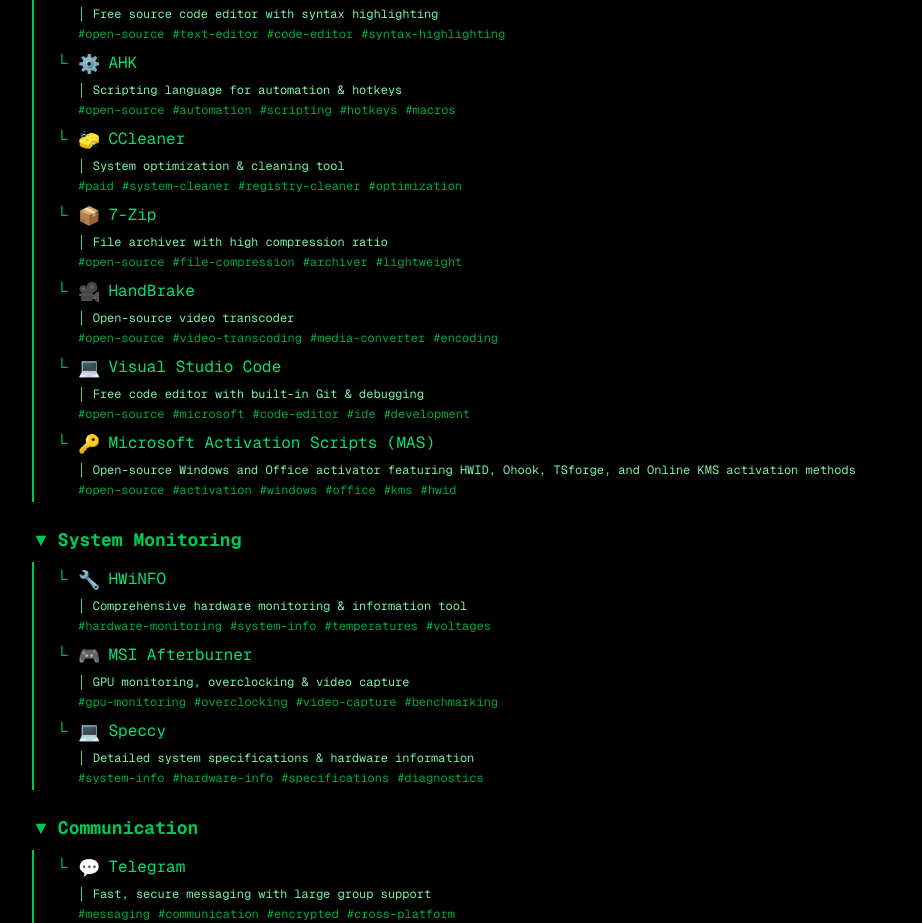
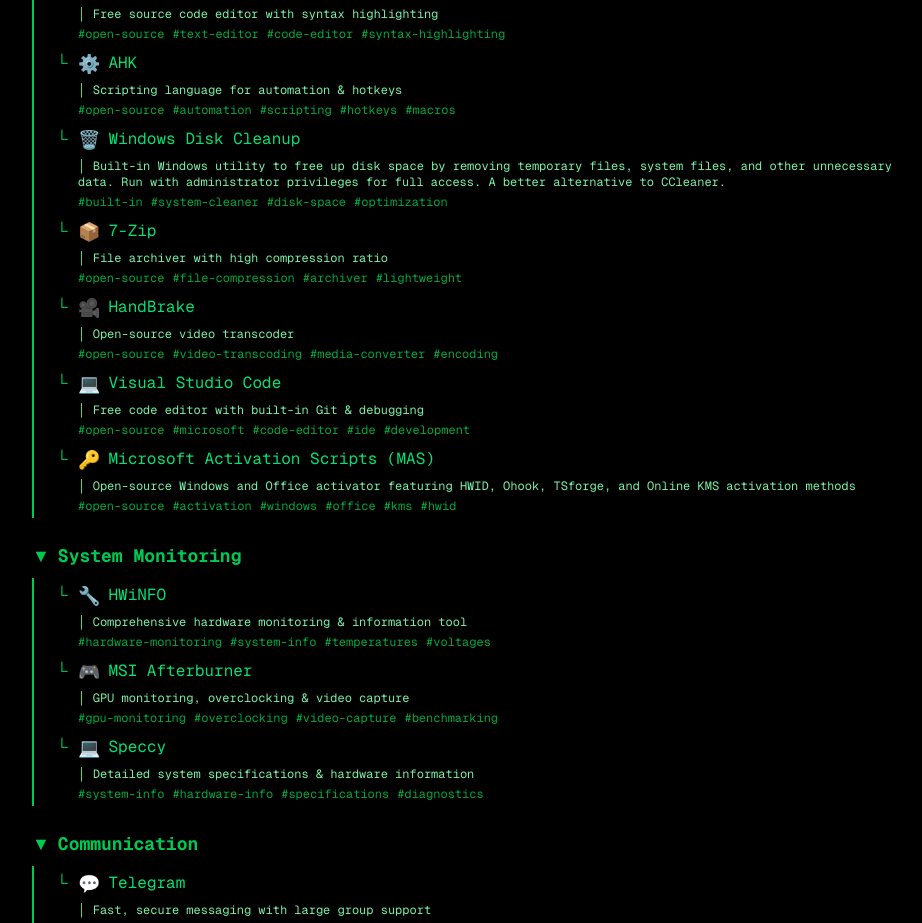
Before and after one commit to takeourcarsnow/UnsuckWindows, a Next.js app: page / in a window 1280 px wide. Shown: the part 2351-3274 px from the top of the page, without its empty margins (0-922 px from the left). Built offline with nearby package versions, Linux system fonts and the light colour scheme.

Commit message:
Replace CCleaner with Windows Disk Cleanup in "Guide to Unsuck Windows" for improved clarity and accuracy in essential apps.

```diff
--- a/app/page.tsx
+++ b/app/page.tsx
@@ -47,7 +47,7 @@
   { id: 'hitomidownloader', label: 'Hitomi Downloader', href: 'https://github.com/KurtBestor/Hitomi-Downloader', description: 'Desktop utility to download images/videos/music/text from various websites, including manga, galleries, and more', icon: '📥', tags: ['downloader', 'bulk-download', 'media', 'open-source', 'python'], category: 'Data & Files', section: 'Essential Apps' },
   { id: 'notepadplusplus', label: 'Notepad++', href: 'https://notepad-plus-plus.org/', description: 'Free source code editor with syntax highlighting', icon: '📝', tags: ['open-source', 'text-editor', 'code-editor', 'syntax-highlighting'], category: 'Editors & Dev', section: 'Essential Apps' },
   { id: 'ahk', label: 'AHK', href: 'https://www.autohotkey.com/', description: 'Scripting language for automation & hotkeys', icon: '⚙️', tags: ['open-source', 'automation', 'scripting', 'hotkeys', 'macros'], category: 'Editors & Dev', section: 'Essential Apps' },
-  { id: 'ccleaner', label: 'CCleaner', href: 'https://www.ccleaner.com/', description: 'System optimization & cleaning tool', icon: '🧽', tags: ['paid', 'system-cleaner', 'registry-cleaner', 'optimization'], category: 'Maintenance', section: 'Essential Apps' },
+  { id: 'diskcleanup', label: 'Windows Disk Cleanup', href: 'https://support.microsoft.com/en-us/windows/disk-cleanup-in-windows-8a96ff42-5751-39ad-23d6-4349818186ca', description: 'Built-in Windows utility to free up disk space by removing temporary files, system files, and other unnecessary data. Run with administrator privileges for full access. A better alternative to CCleaner.', icon: '🗑️', tags: ['built-in', 'system-cleaner', 'disk-space', 'optimization'], category: 'Maintenance', section: 'Essential Apps' },
   { id: '7zip', label: '7-Zip', href: 'https://www.7-zip.org/', description: 'File archiver with high compression ratio', icon: '📦', tags: ['open-source', 'file-compression', 'archiver', 'lightweight'], category: 'Data & Files', section: 'Essential Apps' },
   { id: 'handbrake', label: 'HandBrake', href: 'https://handbrake.fr/', description: 'Open-source video transcoder', icon: '🎥', tags: ['open-source', 'video-transcoding', 'media-converter', 'encoding'], category: 'Media & Capture', section: 'Essential Apps' },
   { id: 'vscode', label: 'Visual Studio Code', href: 'https://code.visualstudio.com/', description: 'Free code editor with built-in Git & debugging', icon: '💻', tags: ['open-source', 'microsoft', 'code-editor', 'ide', 'development'], category: 'Editors & Dev', section: 'Essential Apps' },
```
